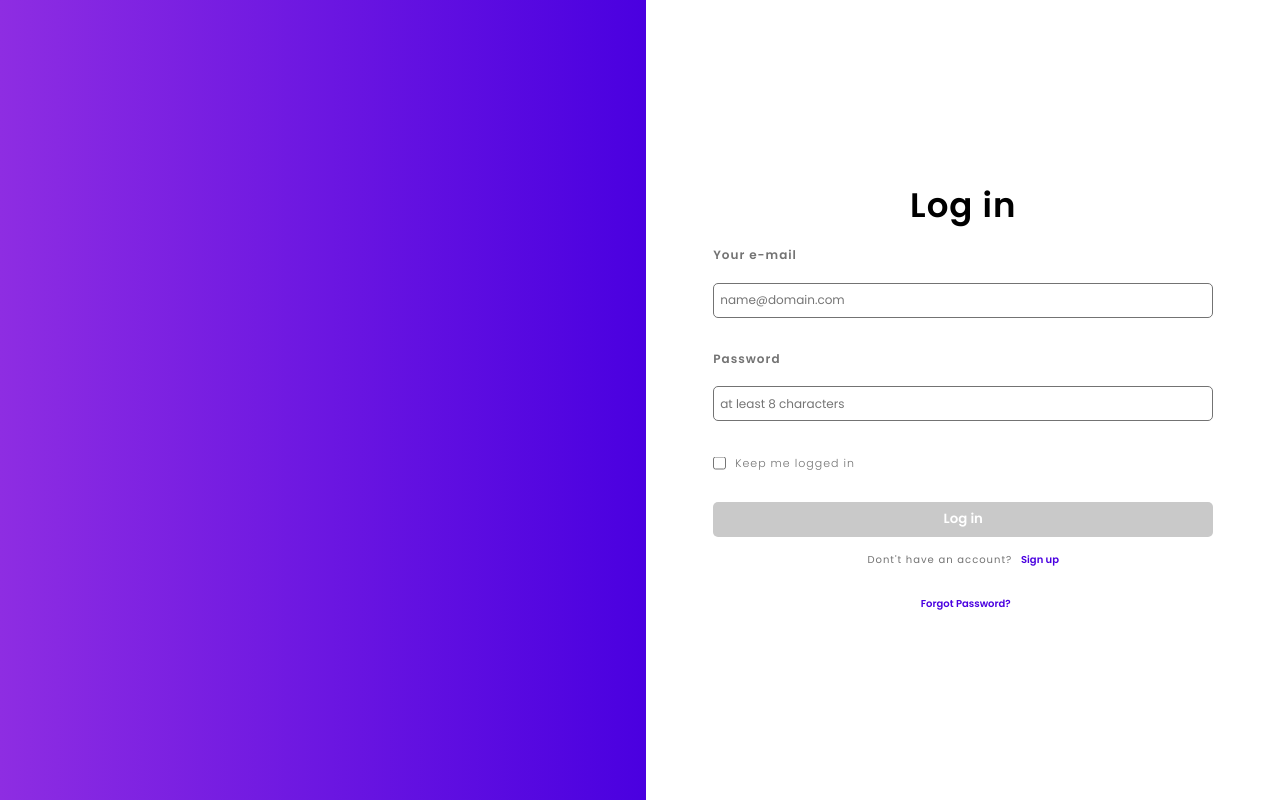
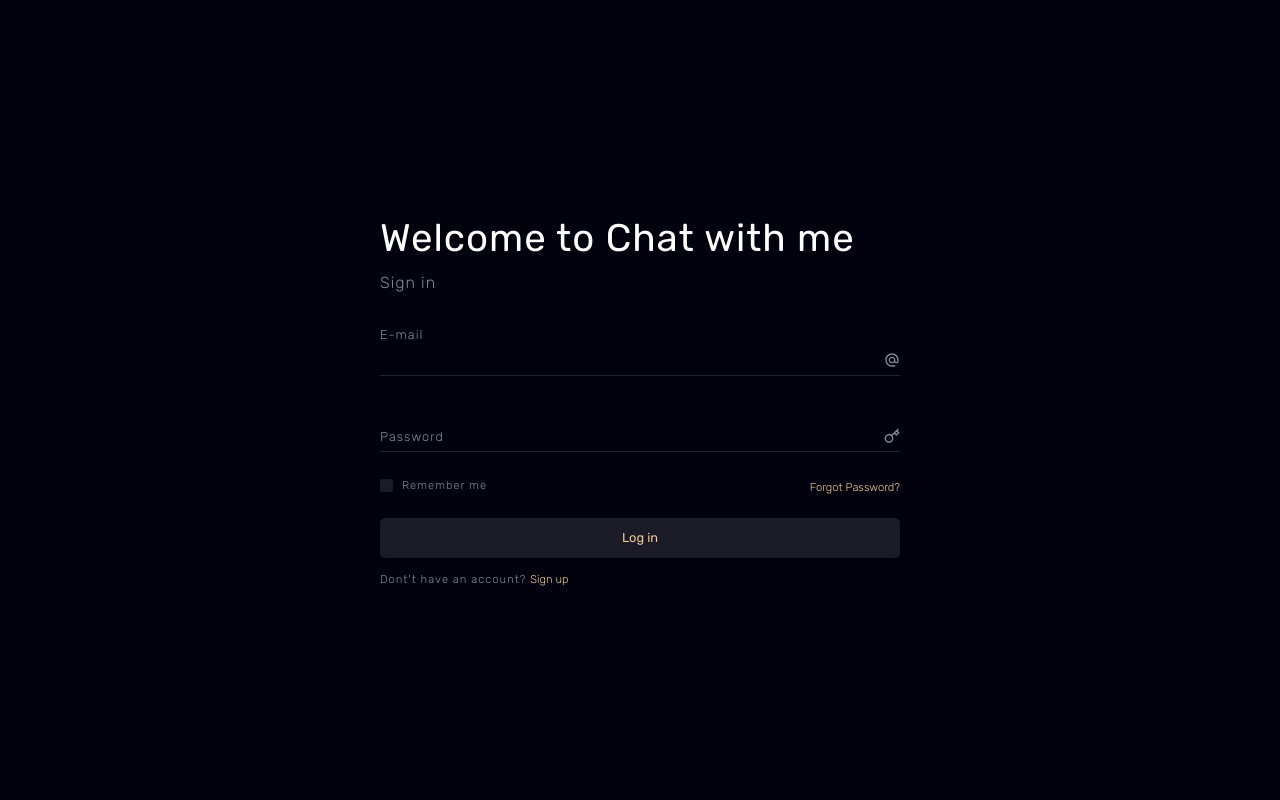
Before and after one commit to DevelopedBy-Siva/chat-with-me, a React (Create React App) app in the folder client/: page /sign-in in a window 1280 px wide. Built offline with nearby package versions, Linux system fonts and the light colour scheme.

Commit message:
Re style the Sign in

```diff
--- a/client/public/index.html
+++ b/client/public/index.html
@@ -7,8 +7,10 @@
       name="viewport"
       content="width=device-width, initial-scale=1,maximum-scale=1.0, user-scalable=0"
     />
+    <link rel="preconnect" href="https://fonts.googleapis.com" />
+    <link rel="preconnect" href="https://fonts.gstatic.com" crossorigin />
     <link
-      href="https://fonts.googleapis.com/css2?family=Mukta:wght@200;300;400;500;600;700&family=Poppins:wght@200;300;400;500;600&display=swap"
+      href="https://fonts.googleapis.com/css2?family=Rubik:ital,wght@0,300;0,400;0,500;0,600;0,700;1,300&display=swap"
       rel="stylesheet"
     />
     <title>Chat with me</title>
--- a/client/src/assets/styles/GlobalStyles.js
+++ b/client/src/assets/styles/GlobalStyles.js
@@ -5,12 +5,17 @@ export const GlobalStyles = createGlobalStyle`
         margin: 0;
         padding: 0;
         box-sizing: border-box;
-        font-family: 'Poppins', sans-serif;
+        font-family: 'Rubik', sans-serif;
+        font-weight: 300;
     }
-    body {
+    html, body {
         overflow: hidden;
         font-size: 32px;
         letter-spacing: 1px;
+        font-size: 16px;
+        height: 100%;
+        width: 100%;
+        background: ${(props) => props.theme.bg.app};
     }
 `;
 
--- a/client/src/assets/styles/Themes.js
+++ b/client/src/assets/styles/Themes.js
@@ -1,4 +1,21 @@
 const DarkTheme = {
+  bg: {
+    app: "#02020E",
+  },
+  txt: {
+    main: "#fff",
+    sub: "#888992",
+    input: "#F7F6FA",
+    error: "#E24339",
+    highlight: "#F3C994",
+  },
+  border: {
+    inputbox: "#21222B",
+    error: "#E24339",
+  },
+  btn: {
+    inactive: "#1A1B26",
+  },
   background: {
     app: "#282834",
     container: "#131517",
@@ -7,6 +24,7 @@ const DarkTheme = {
       hex: "#284ff2",
       rgba: "rgba(49,78,233,0.2)",
     },
+    blue: "#284ff2",
   },
   text: {
     main: "#FFFFFF",
@@ -28,6 +46,9 @@ const DarkTheme = {
 };
 
 const LightTheme = {
+  bg: {
+    app: "#02020E",
+  },
   background: {
     app: "#f2f1f6",
     container: "#FFFFFF",
@@ -36,6 +57,7 @@ const LightTheme = {
       hex: "#284ff2",
       rgba: "rgba(49,78,233,0.2)",
     },
+    blue: "#284ff2",
   },
   text: {
     main: "#00000",
--- a/client/src/components/ButtonContainer.js
+++ b/client/src/components/ButtonContainer.js
@@ -1,43 +1,27 @@
 import styled from "styled-components";
 import LoadingSpinner from "./LoadingSpinner";
 
-export default function ButtonContainer({
-  label,
-  loading = false,
-  width = "100%",
-  height = "35px",
-  marginBottom = "15px",
-  marginTop = "none",
-  borderRadius = "5px",
-  ...rest
-}) {
+export default function ButtonContainer({ label, loading = false, ...rest }) {
   return (
-    <Button
-      isLoading={loading}
-      width={width}
-      height={height}
-      borderRadius={borderRadius}
-      marginBottom={marginBottom}
-      marginTop={marginTop}
-      {...rest}
-    >
+    <Button isLoading={loading} {...rest}>
       {loading ? <LoadingSpinner /> : label}
     </Button>
   );
 }
 
 const Button = styled.button`
-  width: ${({ width }) => width};
-  height: ${({ height }) => height};
+  width: 100%;
+  height: 40px;
+  position: relative;
   border-radius: ${({ borderRadius }) => borderRadius};
   border: none;
-  margin-bottom: ${({ marginBottom }) => marginBottom};
-  margin-top: ${({ marginTop }) => marginTop};
-  font-weight: 700;
-  color: white;
+  background: none;
+  margin: 15px 0 15px 0;
+  border-radius: 5px;
   cursor: ${({ disabled, isLoading }) =>
     isLoading ? "progress" : disabled ? "not-allowed" : "pointer"};
-  background: ${({ disabled }) =>
-    disabled ? "#c9c9c9" : "linear-gradient(to right, #8e2de2, #4a00e0)"};
-  outline-color: #05a4fa;
+  background: ${(props) => props.theme.btn.inactive};
+  color: ${(props) => props.theme.txt.highlight};
+  font-size: 0.8rem;
+  font-weight: 400;
 `;
--- /dev/null
+++ b/client/src/components/CheckBox.js
@@ -0,0 +1,56 @@
+import React from "react";
+import styled from "styled-components";
+
+export default function Checkbox({ isChecked, ...rest }) {
+  return (
+    <CheckboxContainer>
+      <HiddenCheckbox checked={isChecked} {...rest} />
+      <StyledCheckbox checked={isChecked}>
+        <Icon viewBox="0 0 24 24">
+          <polyline points="20 6 9 17 4 12" />
+        </Icon>
+      </StyledCheckbox>
+    </CheckboxContainer>
+  );
+}
+
+const CheckboxContainer = styled.div`
+  display: inline-block;
+  vertical-align: middle;
+  position: absolute;
+  top: 1px;
+`;
+
+const Icon = styled.svg`
+  fill: none;
+  stroke: white;
+  stroke-width: 4px;
+  display: flex;
+  justify-content: center;
+  align-items: center;
+`;
+const HiddenCheckbox = styled.input.attrs({ type: "checkbox" })`
+  border: 0;
+  clip: rect(0 0 0 0);
+  height: 1px;
+  margin: -1px;
+  overflow: hidden;
+  padding: 0;
+  position: absolute;
+  white-space: nowrap;
+  width: 1px;
+`;
+
+const StyledCheckbox = styled.div`
+  display: inline-block;
+  width: 13px;
+  height: 13px;
+  background: ${(props) =>
+    props.checked ? props.theme.txt.highlight : props.theme.btn.inactive};
+  border-radius: 2px;
+  transition: all 150ms;
+
+  ${Icon} {
+    visibility: ${(props) => (props.checked ? "visible" : "hidden")};
+  }
+`;
--- a/client/src/components/InputContainer.js
+++ b/client/src/components/InputContainer.js
@@ -6,58 +6,75 @@ export default function InputContainer({
   inputRef,
   errorRef,
   errorMessage,
+  icon,
   ...rest
 }) {
   return (
     <Container>
+      <InputBox required="required" ref={inputRef} {...rest} />
       <InputHeading>{title}</InputHeading>
-      <InputBox ref={inputRef} {...rest} />
+      <Icon>{icon}</Icon>
       <InputErrorMessage ref={errorRef}>{errorMessage}</InputErrorMessage>
     </Container>
   );
 }
 
-const Container = styled.div`
+const Container = styled.label`
+  display: block;
   position: relative;
+  padding-top: 24px;
+  margin-bottom: 24px;
+  border-bottom: 1px solid ${(props) => props.theme.border.inputbox};
 `;
 
-const InputHeading = styled.span`
-  display: block;
-  margin-bottom: 5px;
-  font-size: 12px;
-  font-weight: 700;
+const InputHeading = styled.label`
+  font-size: 0.8rem;
+  margin-bottom: 4px;
+  position: absolute;
+  bottom: 3px;
+  pointer-events: none;
+  transition: transform 0.3s ease-in-out;
+  color: ${(props) => props.theme.txt.sub};
 `;
 
 const InputBox = styled.input`
-  width: 100%;
-  height: 35px;
+  width: calc(100% - 24px);
+  display: block;
+  background: none;
   outline: none;
-  border: 1px solid #737373;
-  border-radius: 5px;
-  margin-bottom: 32px;
-  font-size: 12px;
-  padding: 3px 6px;
-  background: none;
-  &:hover:disabled {
-    cursor: not-allowed;
-  }
-  &::placeholder,
-  &::-webkit-input-placeholder,
-  &:-ms-input-placeholder {
-    color: #737373;
-    font-size: 10px;
+  border: none;
+  padding: 6px 0;
+  color: ${(props) => props.theme.txt.input};
+  font-size: 0.8rem;
+
+  &:disabled
+    ~ ${InputHeading},
+    &:valid
+    ~ ${InputHeading},
+    &:focus
+    ~ ${InputHeading} {
+    transform: translateY(-26px);
   }
 
-  @media (max-width: 728px) {
-    margin-bottom: 35px;
+  &.input-error {
+    color: ${(props) => props.theme.txt.error};
   }
+`;
+
+const Icon = styled.span`
+  position: absolute;
+  right: 0;
+  bottom: 3px;
+  pointer-events: none;
+  font-size: 1rem;
+  color: ${(props) => props.theme.txt.sub};
 `;
 
 const InputErrorMessage = styled.span`
   display: block;
   position: absolute;
-  bottom: 12px;
-  left: 4px;
-  font-size: 10px;
+  bottom: -20px;
+  font-size: 0.7rem;
   color: red;
+  pointer-events: none;
 `;
--- a/client/src/components/LoadingSpinner.js
+++ b/client/src/components/LoadingSpinner.js
@@ -1,8 +1,22 @@
 import styled, { keyframes } from "styled-components";
 
 export default function LoadingSpinner() {
-  return <Container />;
+  return (
+    <Container>
+      <Spinner />
+    </Container>
+  );
 }
+
+const Container = styled.div`
+  width: 22px;
+  height: 22px;
+  margin: auto;
+  position: absolute;
+  top: 50%;
+  left: 50%;
+  transform: translate(-50%, -50%);
+`;
 
 const spinner = keyframes`
   0% {
@@ -13,12 +27,12 @@ const spinner = keyframes`
   }
 `;
 
-const Container = styled.div`
-  width: 1.4rem;
-  height: 1.4rem;
+const Spinner = styled.span`
+  width: 100%;
+  height: 100%;
+  display: block;
   border: 2px solid #f3f3f3;
   border-top: 2px solid #909090;
   border-radius: 50%;
   animation: ${spinner} 1.5s linear infinite;
-  margin: auto;
 `;
--- a/client/src/components/SignInUpContainer.js
+++ b/client/src/components/SignInUpContainer.js
@@ -1,13 +1,13 @@
 import styled from "styled-components";
 
-export default function SignInUpContainer({ children }) {
+export default function SignInUpContainer({ title, children }) {
   return (
     <Container>
-      <LeftContainer></LeftContainer>
-
-      <RightContainer>
-        <Wrapper>{children}</Wrapper>
-      </RightContainer>
+      <Wrapper>
+        <Heading>Welcome to Chat with me</Heading>
+        <SubHeading>{title}</SubHeading>
+        {children}
+      </Wrapper>
     </Container>
   );
 }
@@ -15,52 +15,31 @@ export default function SignInUpContainer({ children }) {
 const Container = styled.div`
   width: 100%;
   height: 100vh;
-  display: flex;
-  font-family: "Ubuntu", sans-serif;
-`;
-
-const LeftContainer = styled.div`
-  width: 100%;
-  max-width: 700px;
-  height: 100%;
-  padding: 0.8rem;
-  background-image: linear-gradient(to right, #8e2de2, #4a00e0);
-
-  @media (max-width: 728px) {
-    position: fixed;
-    padding: 0;
-    height: 22vh;
-    width: 100%;
-    max-width: 100%;
-    z-index: -1;
-  }
-`;
-
-const RightContainer = styled.div`
-  width: 100%;
-  height: 100%;
+  padding: 1rem;
+  overflow-y: auto;
   display: flex;
   justify-content: center;
   align-items: center;
-
-  @media (max-width: 728px) {
-    background: white;
-    width: 92%;
-    max-width: 500px;
-    height: fit-content;
-    height: -moz-fit-content;
-    max-height: 84%;
-    display: block;
-    overflow-y: auto;
-    margin: 12vh auto 0 auto;
-    border-radius: 10px;
-    box-shadow: rgba(0, 0, 0, 0.16) 0px 1px 4px;
-  }
 `;
 
 const Wrapper = styled.div`
   width: 100%;
-  max-height: 100%;
-  padding: 0.8rem;
-  overflow-y: auto;
+  max-width: 520px;
+  display: flex;
+  flex-direction: column;
 `;
+
+const Heading = styled.h1`
+  color: ${(props) => props.theme.txt.main};
+  text-align: left;
+  font-weight: 400;
+  font-size: 2.4rem;
+`;
+
+const SubHeading = styled.h2`
+  text-align: left;
+  font-size: 1rem;
+  color: ${(props) => props.theme.txt.sub};
+  font-weight: 300;
+  margin: 12px 0 32px 0;
+`;
--- a/client/src/index.js
+++ b/client/src/index.js
@@ -12,8 +12,8 @@ import { DarkTheme } from "./assets/styles/Themes";
 const root = ReactDOM.createRoot(document.getElementById("root"));
 root.render(
   <BrowserRouter>
-    <GlobalStyles />
     <ThemeProvider theme={DarkTheme}>
+      <GlobalStyles />
       <Toaster />
       <App />
     </ThemeProvider>
--- a/client/src/pages/SignIn.js
+++ b/client/src/pages/SignIn.js
@@ -1,8 +1,10 @@
 import { useEffect, useRef, useState } from "react";
-import { Outlet, useNavigate } from "react-router-dom";
+import { useNavigate } from "react-router-dom";
 import styled from "styled-components";
+import { MdAlternateEmail } from "react-icons/md";
+import { FiKey } from "react-icons/fi";
+
 import axios from "../api/axios";
-
 import {
   emailValidation as validateEmail,
   passwordValidation as validatePassword,
@@ -14,6 +16,7 @@ import {
 import SignInUpContainer from "../components/SignInUpContainer";
 import UserInputContainer from "../components/InputContainer";
 import UserButtonContainer from "../components/ButtonContainer";
+import Checkbox from "../components/CheckBox";
 
 export default function SignIn() {
   const navigate = useNavigate();
@@ -121,44 +124,54 @@ export default function SignIn() {
   };
 
   return (
-    <SignInUpContainer>
+    <SignInUpContainer title="Sign in">
       <FormContainer>
-        <Title>Log in</Title>
         <Form onSubmit={handleSubmit}>
           <UserInputContainer
-            title="Your e-mail"
+            title="E-mail"
             inputRef={emailInputRef}
             errorRef={emailErrorRef}
-            placeholder="name@domain.com"
             name="email"
-            type="email"
+            type="text"
             spellCheck="false"
             autoComplete="off"
             disabled={serverData.loading}
             onInput={(e) => handleInputChange(e, "email")}
+            icon={<MdAlternateEmail />}
           />
 
           <UserInputContainer
             title="Password"
             inputRef={passwordInputRef}
             errorRef={passwordErrorRef}
-            placeholder="at least 8 characters"
             name="password"
             type="password"
             maxLength={32}
             disabled={serverData.loading}
             onInput={(e) => handleInputChange(e, "password")}
+            icon={<FiKey />}
           />
 
-          <CheckboxContainer>
-            <RememberMe
+          <CheckBoxFrgtPswd>
+            <RememberMeWrapper>
+              <Checkbox
                 name="rememberme"
                 type="checkbox"
                 disabled={serverData.loading}
+                isChecked={loginInfo.rememberme}
                 onClick={(e) => handleInputChange(e, "rememberme")}
               />
-            <RememberMeText>Keep me logged in</RememberMeText>
-          </CheckboxContainer>
+              <RememberMeText>Remember me</RememberMeText>
+            </RememberMeWrapper>
+            <ForgetPassword>
+              <PageNavigationBtn
+                onClick={() => handlePageNavigation("/sign-in/forgot-password")}
+                disabled={serverData.loading}
+              >
+                Forgot Password?
+              </PageNavigationBtn>
+            </ForgetPassword>
+          </CheckBoxFrgtPswd>
 
           <UserButtonContainer
             label="Log in"
@@ -178,94 +191,51 @@ export default function SignIn() {
             Sign up
           </PageNavigationBtn>
         </DontHaveAccount>
-
-        <ForgetPassword>
-          <PageNavigationBtn
-            onClick={() => handlePageNavigation("/sign-in/forgot-password")}
-            disabled={serverData.loading}
-          >
-            Forgot Password?
-          </PageNavigationBtn>
-        </ForgetPassword>
       </FormContainer>
-
-      <Outlet />
     </SignInUpContainer>
   );
 }
 
-const FormContainer = styled.div`
-  display: flex;
-  flex-direction: column;
-  justify-content: center;
-  align-items: center;
-  font-weight: 300;
-  padding: 0.8rem;
+const FormContainer = styled.div``;
 
-  @media (max-width: 728px) {
-    background: white;
+const Form = styled.form`
   width: 100%;
-    max-width: 500px;
-    flex: none;
-    margin: 15px 0;
-  }
+  margin-left: auto;
+  margin-right: auto;
 `;
 
-const Form = styled.form`
-  width: 95%;
-  max-width: 500px;
-  margin-left: auto;
-  margin-right: auto;
-  color: #737373;
+const CheckBoxFrgtPswd = styled.div`
+  position: relative;
+  width: 100%;
+  display: flex;
+  justify-content: space-between;
+  align-items: center;
+  margin: 8px 0;
 `;
 
-const Title = styled.h1`
-  text-align: center;
-  font-weight: 700;
-  font-size: 34px;
-  margin-bottom: 15px;
-`;
-
-const CheckboxContainer = styled.div`
-  position: relative;
-  width: 100%;
-  height: 20px;
-  margin-bottom: 15px;
-`;
-
-const RememberMe = styled.input`
-  position: absolute;
-  top: 50%;
-  transform: translateY(-50%);
-  cursor: pointer;
-  &:hover:disabled {
-    cursor: not-allowed;
-  }
-`;
+const RememberMeWrapper = styled.label``;
 
 const RememberMeText = styled.span`
   position: absolute;
-  font-size: 11px;
   left: 22px;
   top: 50%;
+  font-size: 0.7rem;
   transform: translateY(-50%);
+  color: ${(props) => props.theme.txt.sub};
 `;
 
 const DontHaveAccount = styled.span`
   display: block;
-  font-weight: 400;
-  font-size: 10px;
-  color: #737373;
+  font-size: 0.7rem;
+  color: ${(props) => props.theme.txt.sub};
 `;
 
 const PageNavigationBtn = styled.button`
-  color: #4a00e0;
+  color: ${(props) => props.theme.txt.highlight};
   background: none;
   outline: none;
   border: none;
-  font-size: 10px;
-  font-weight: 700;
-  margin-left: 5px;
+  font-size: 0.7rem;
   cursor: pointer;
   &:hover:enabled {
     text-decoration: underline;
@@ -277,5 +247,4 @@ const PageNavigationBtn = styled.button`
 
 const ForgetPassword = styled.span`
   display: block;
-  margin-top: 4px;
 `;
```
Also changed, not shown: client/src/utils/InputHandler.js (+4 -4 lines). Lines whose indentation alone changed are shown as unchanged.
